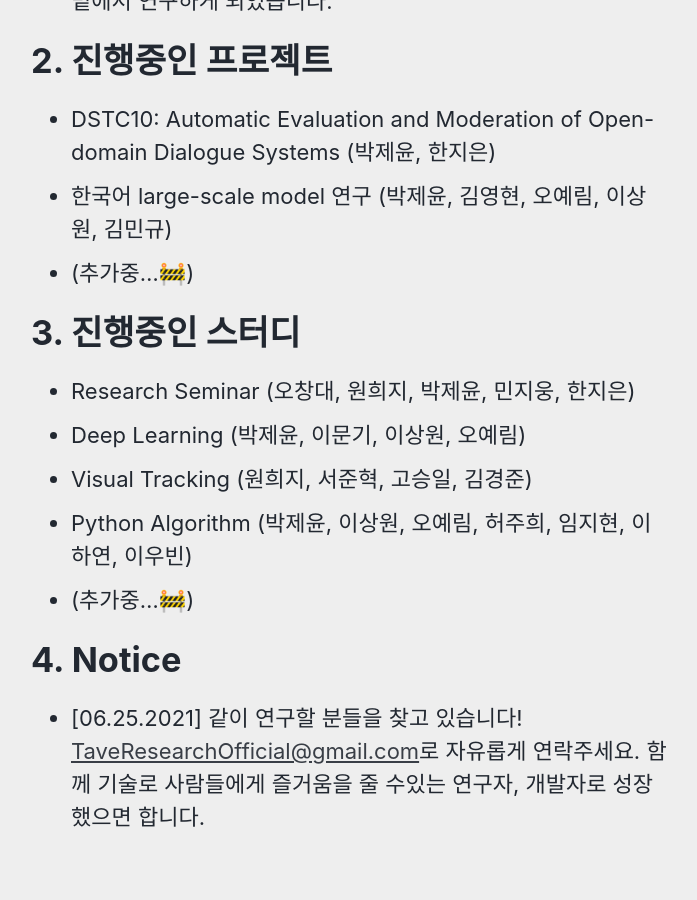
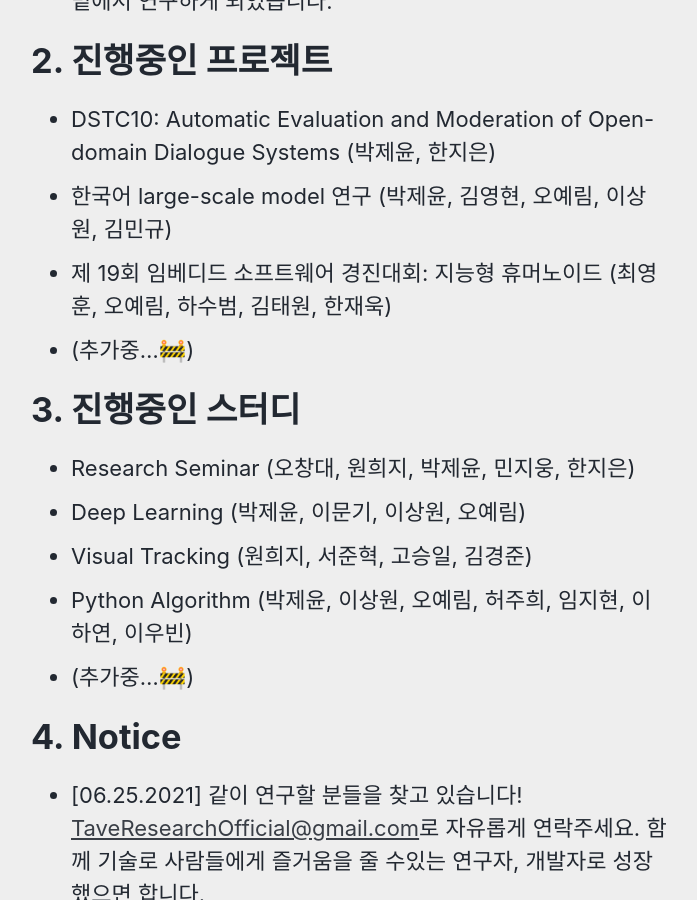
Before and after one commit to TAVEResearch/TAVEResearch.github.io, a Jekyll site: the page built from about.md, in a window 1280 px wide and 900 px high, scrolled down 465 px. Shown: the whole window, without its empty margins (291-988 px from the left). Built offline with Jekyll 4.4.1, drawn with Linux system fonts in a browser that asks for light colours; cached includes are drawn as plain includes.

Commit message:
Update about.md

```diff
--- a/about.md
+++ b/about.md
@@ -17,6 +17,7 @@ TAVE OB들을 위한 연구그룹입니다. 컴퓨터비전, 자연어처리,
 
 - DSTC10: Automatic Evaluation and Moderation of Open-domain Dialogue Systems (박제윤, 한지은)
 - 한국어 large-scale model 연구 (박제윤, 김영현, 오예림, 이상원, 김민규)
+- 제 19회 임베디드 소프트웨어 경진대회: 지능형 휴머노이드 (최영훈, 오예림, 하수범, 김태원, 한재욱)
 - (추가중...🚧)
 
 # 3. 진행중인 스터디
```
